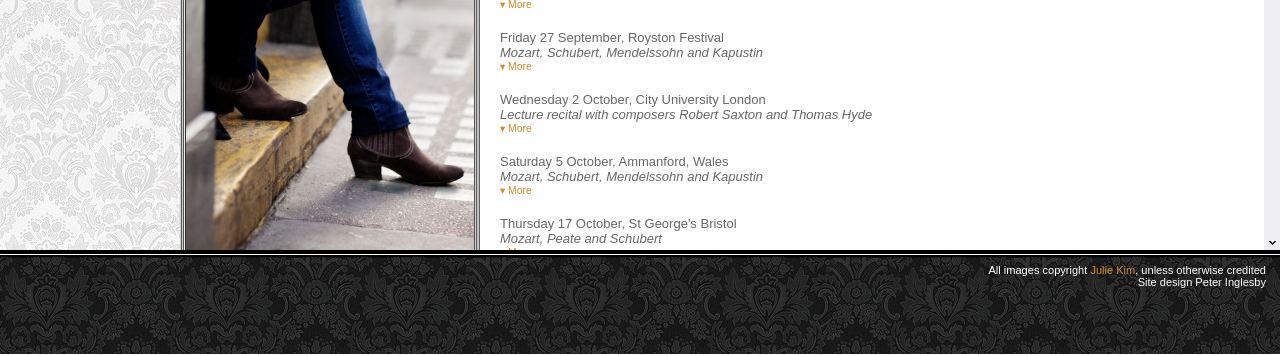
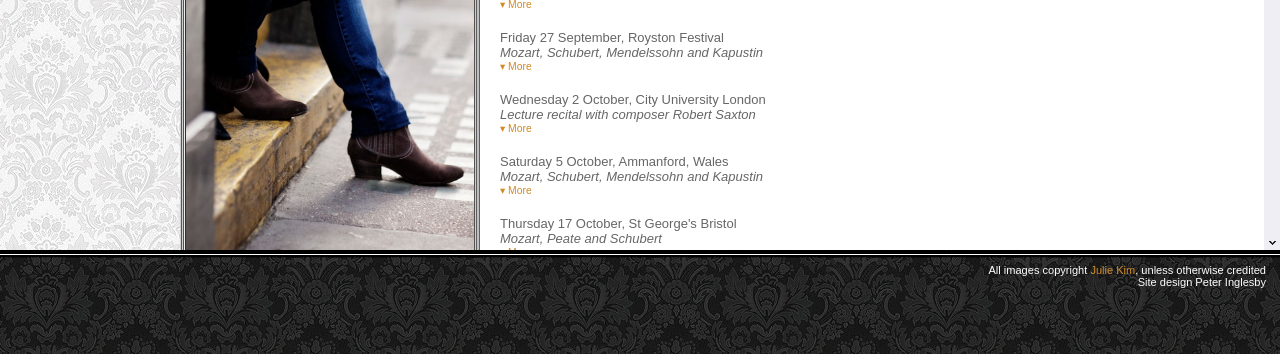
Before and after one commit to hammonc/clarehammond.com, a Jekyll site: the page built from concerts.html, in a window 1280 px wide. Shown: the part 424-780 px from the top of the page. Built offline with Jekyll 4.4.1, drawn with Linux system fonts in a browser that asks for light colours.

Commit message:
concerts update

```diff
--- a/concerts.html
+++ b/concerts.html
@@ -109,11 +109,11 @@
 
 <div class="listing">
   <div class="listing-heading">Wednesday 2 October, City University London</div>
-  <div class="listing-trailer">Lecture recital with composers Robert Saxton and Thomas Hyde</div>
+  <div class="listing-trailer">Lecture recital with composer Robert Saxton</div>
   <div class="listing-details concealed">
-    <p>Composer Thomas Hyde will interview Clare and Robert Saxton in a discussion of</p>
-    <p>Saxton's new work, Hortus Musicae. Clare will perform the work in its entirety</p>
-    <p>during the seminar.</p>
+    <p>Clare and Robert Saxton will discuss Saxton's new work, Hortus Musicae.</p>
+    <p>Clare will perform the work in its entirety during the seminar</p>
+    <p>and there will be a Q&A session followed by drinks.</p>
   </div>
   <div class="listing-details concealed">
     <p>Free entry</p>
```
